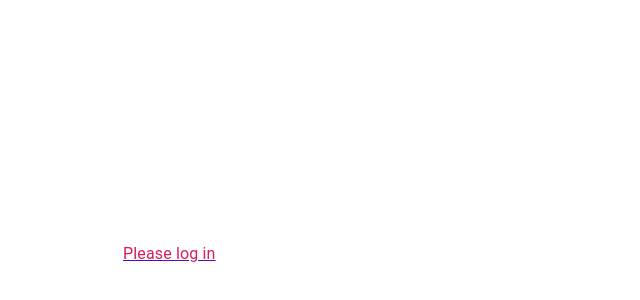
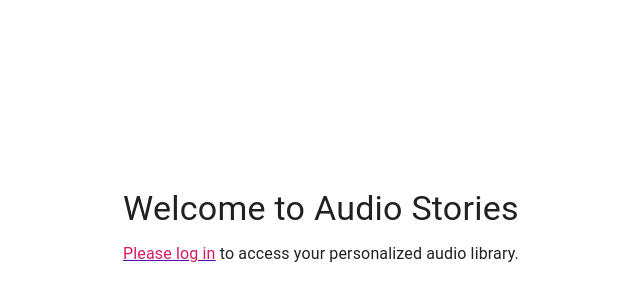
Before and after one commit to dream-topdev/audio-storytelling, a Next.js app in the folder client/: page / in a window 1280 px wide. Shown: the part 170-470 px from the top of the page, without its empty margins (319-959 px from the left). Built offline with nearby package versions, Linux system fonts and the light colour scheme; no server answers.

Commit message:
fix light mode bg color

```diff
--- a/client/src/pages/index.tsx
+++ b/client/src/pages/index.tsx
@@ -42,7 +42,7 @@ export default function Home() {
         justifyContent: 'center',
         minHeight: '100vh',
         bgcolor: 'background.paper',
-        color: 'secondary.contrastText',
+        color: 'text.primary',
         p: 3
       }}>
         <Typography variant="h4" gutterBottom>
```
